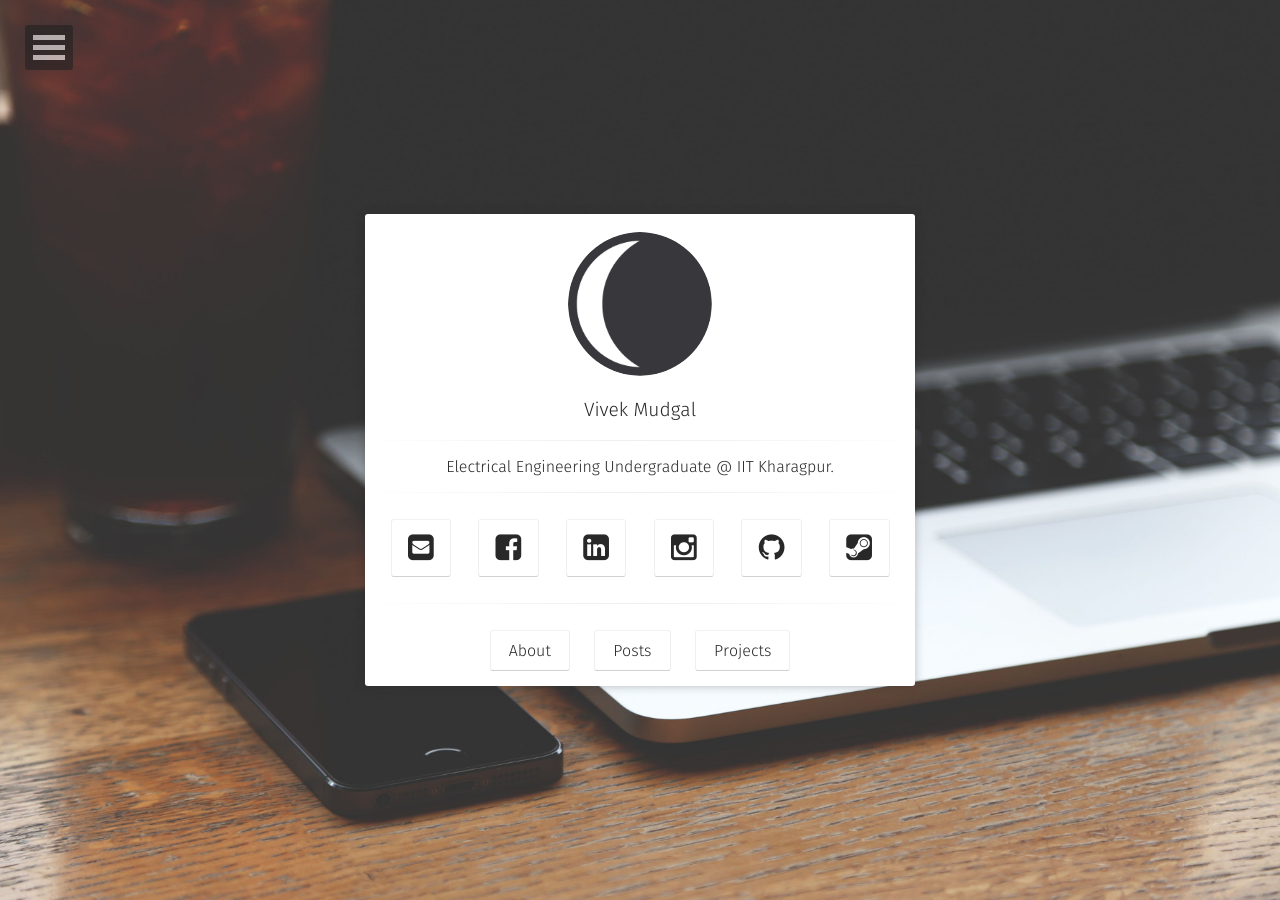
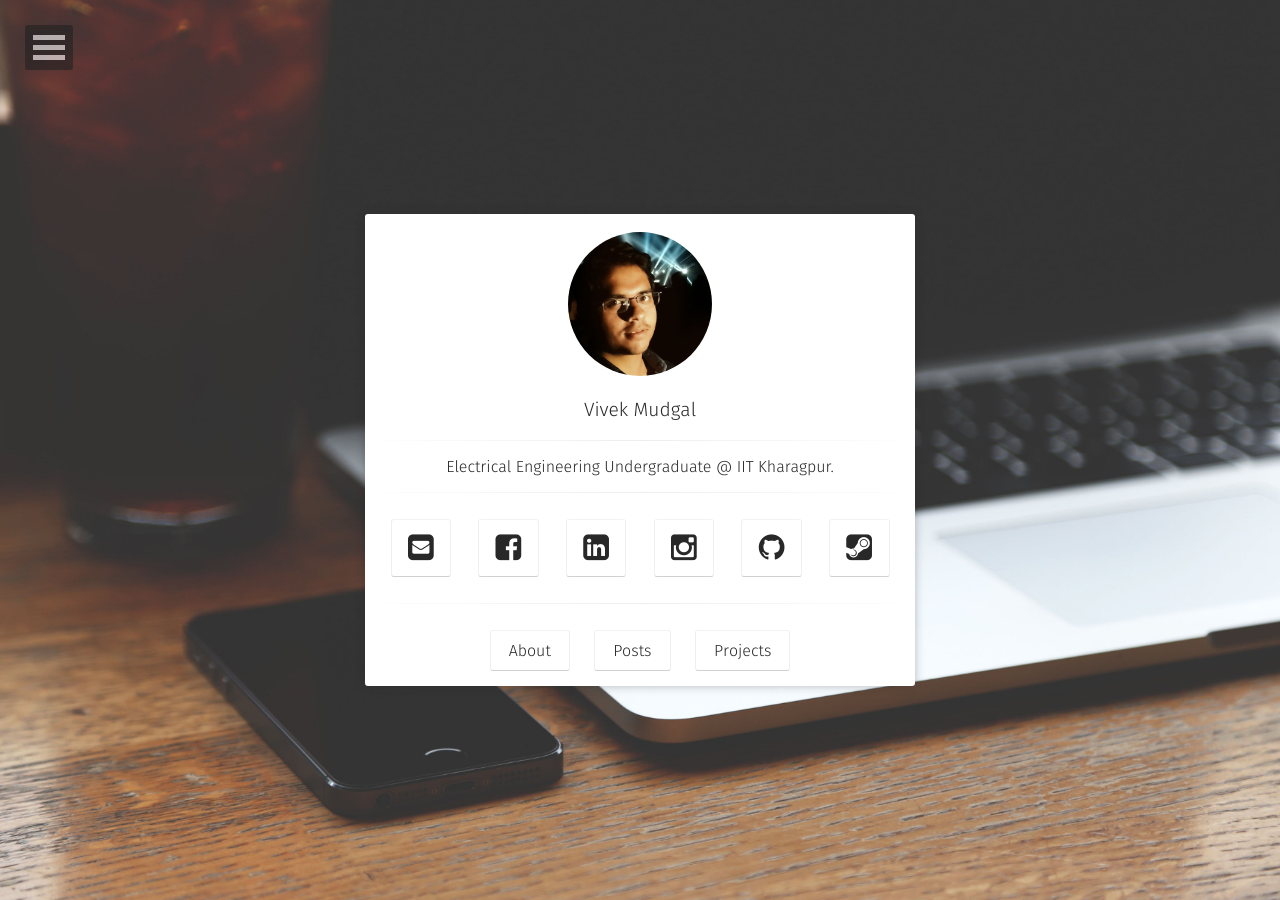
Before and after one commit to vivekmudgal/vivekmudgal.github.io, a Jekyll site: the page built from index.html, in a window 1280 px wide. Built offline with Jekyll 4.4.1, drawn with Linux system fonts in a browser that asks for light colours; some web fonts are replaced.

Commit message:
added my pic

```diff
--- a/_config.yml
+++ b/_config.yml
@@ -4,7 +4,7 @@
 description:        "Moon is a minimal, one column jekyll theme for your blog."
 reading_time:       true
 words_per_minute:   200
-logo:               'assets/img/logo.png'
+logo:               'assets/img/prof.jpg'
 background:         'assets/img/placeholder-big.jpg'
 tiled_bg:           false   # Set this true if you want to tile your background image, otherwise it will be covered
 locale:             en_US
```
